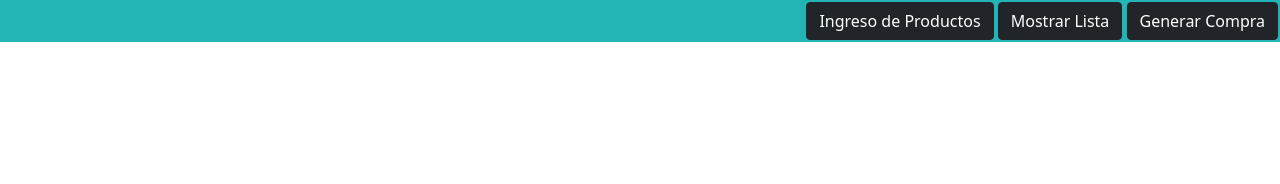
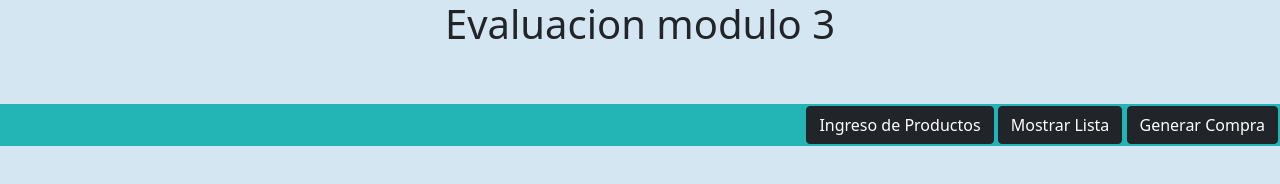
Before and after one commit to Constanzamc/evaluacion_mod3, a plain HTML site: page index.html in a window 1280 px wide. Drawn offline with nearby package versions, Linux system fonts and the light colour scheme.

Commit message:
Update index.html

```diff
--- a/index.html
+++ b/index.html
@@ -14,7 +14,9 @@
    </script>
 </head>
 
-<body>
+<body style="background-color: #D4E6F1;">
+   <div><h1 style="text-align: center;">Evaluacion modulo 3</h1></div><br>
+   <br>
    <nav id="menu">
       <button class="btn btn-dark" onclick="ingreso();">Ingreso de Productos</button>
   <button class="btn btn-dark" onclick="mostrarLista();">Mostrar  Lista</button>
```
